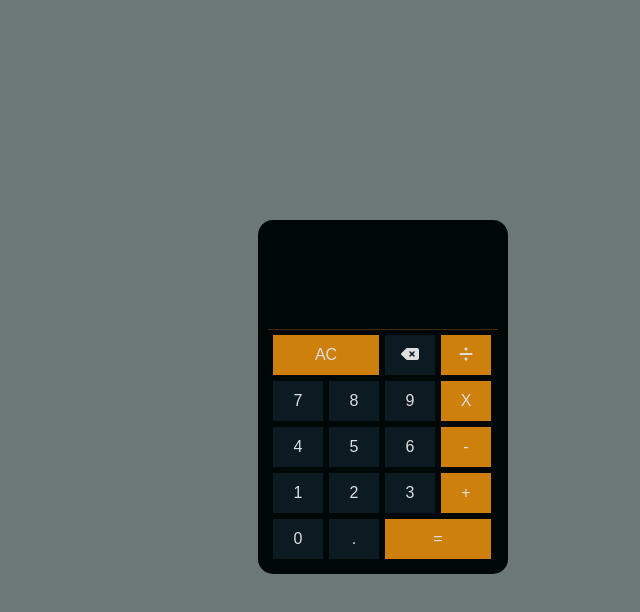
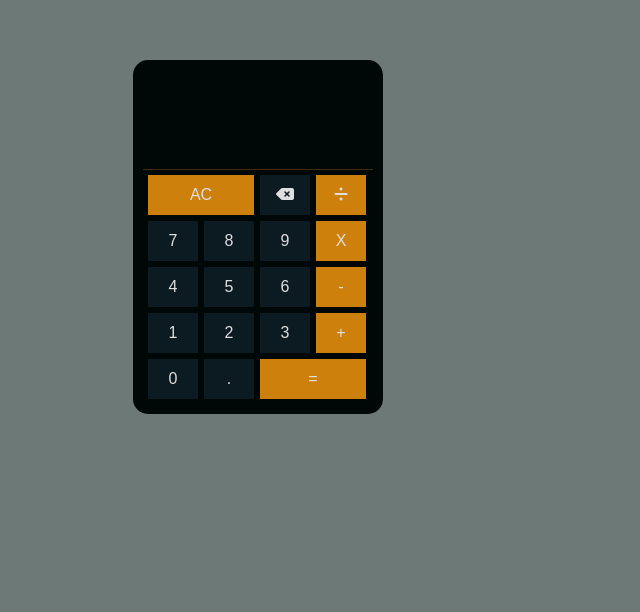
Before and after one commit to fernandapadilha/Calculadora, a plain HTML site: page index.html in a window 1280 px wide. Shown: the part 180-792 px from the top of the page, without its empty margins (382-1022 px from the left). Drawn offline with Linux system fonts and the light colour scheme.

Commit message:
o tal dos gêmeos sui e cídio

```diff
--- a/script.js
+++ b/script.js
@@ -1,14 +1,19 @@
+/*é colocado dentro dos parenteses do querySelector oq queremos selecionar,
+neste caso sendo o .result(ponto usado por se referir a uma classe), a mesma coisa com o .igual*/
 const resultado = document.querySelector(".result");
 const confirmar = document.querySelector('.igual');
 
+/*O insert significa que eu quero inserir aluma coisa. */
 function insert(valor) {
     resultado.innerHTML += valor;
 }
 
+/*A função clean é usada para limpar tudo que tá dentro do <p> */
 function clean() {
     resultado.innerHTML = ' ';
 }
 
+/*backspace é para qunado eu quero apagar somente o ultimo digito */
 function backspace() {
     if(resultado.textContent) {
         let result = document.getElementById('resultado').innerHTML
@@ -16,6 +21,7 @@ function backspace() {
     }
 }
 
+/*confirma é para enviar o resultado final ao p quando clicar no = */
 function confirma() {
     if(resultado.textContent != 'Erro') {
         document.getElementById('resultado').innerHTML = eval(resultado.innerHTML)
--- a/style.css
+++ b/style.css
@@ -9,11 +9,16 @@ body {
     background-color: #6d7977;
 }
 
+.conteudo {
+    width: 100%;
+    display: grid;
+    justify-content: center;
+    align-items: center;
+}
+
 .calculator {
     width: 250px;
-    position: absolute;
-    top: 50%;
-    left: 50%;
+    margin-top: 15rem;
     transform: translate(-50% -50%);
     border-radius: 15px;
     padding: 10px;
@@ -72,7 +77,7 @@ tr {
     height: 100px;
     color: #dfdfdf;
     text-align: right;
-    font-size: 35px;
+    font-size: 27px;
     word-wrap: break-word;
     border-bottom: 1px solid rgb(65, 44, 16);;
 }
```
Also changed, not shown: index.html (+6 -0 lines).
